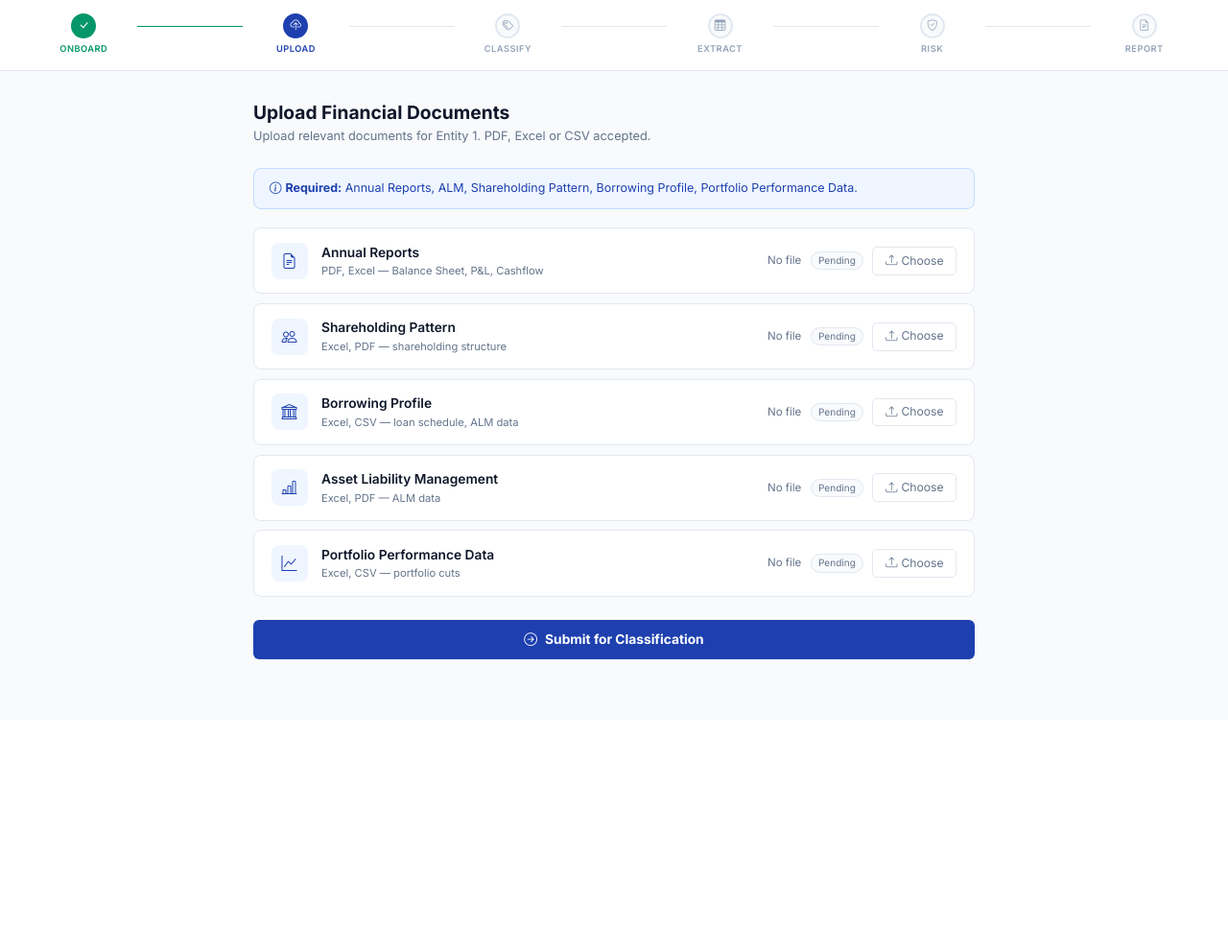
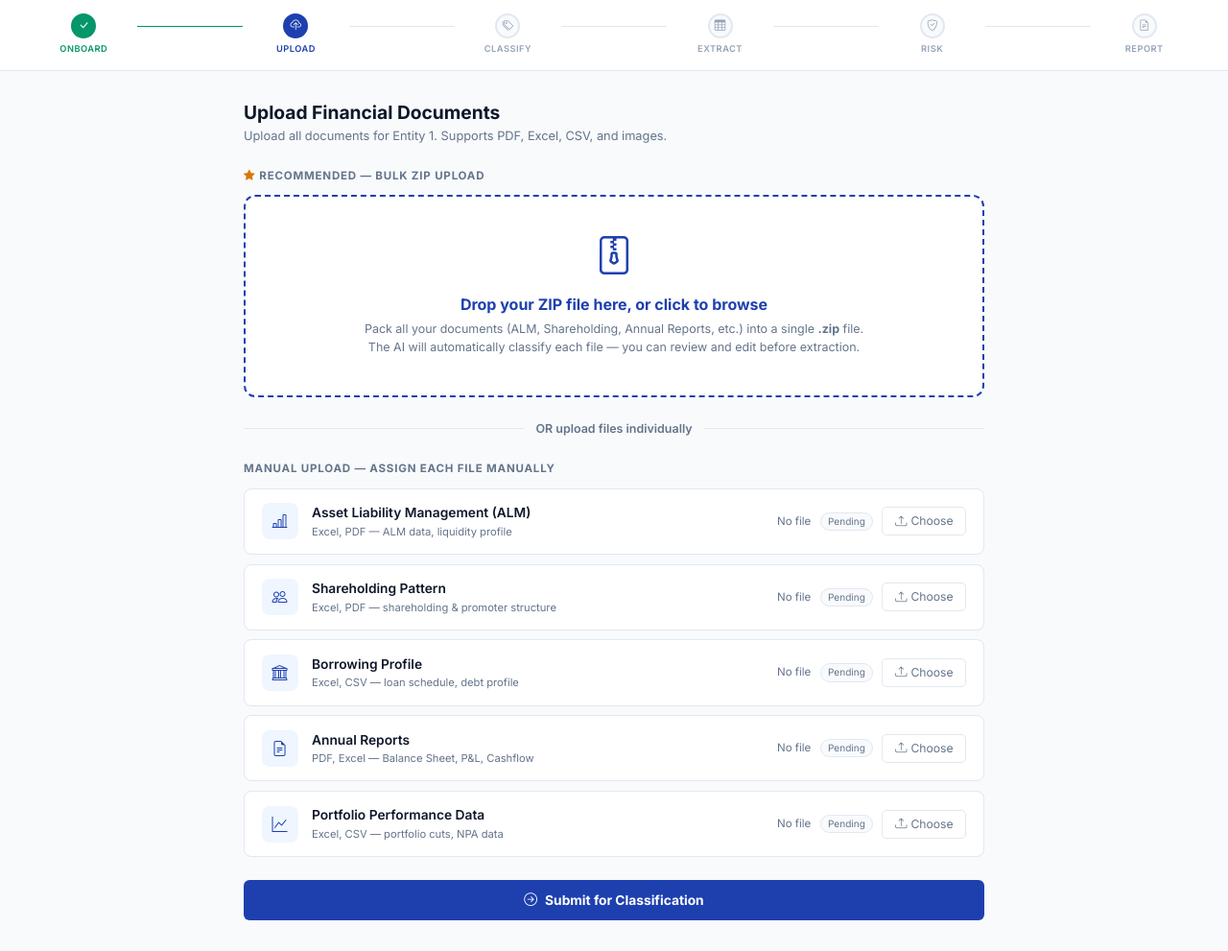
Before and after one commit to Akhil3111/intelli-credit-ai, a Flask app: page /entity/1/upload_documents in a window 1280 px wide. Shown: the part 50-1041 px from the top of the page at 96% size. Before the commit the page ends 737 px from the top, so only its background shows below. Run offline with Flask 3, Linux system fonts and the light colour scheme; some libraries are stand-ins or nearby versions.

Commit message:
feat: bulk ZIP upload with auto-classification
- Added auto_classify_file() using 35+ filename keyword rules
- POST /api/entity/<id>/upload_bulk extracts ZIP, classifies each file, redirects to review page
- upload_documents.html: ZIP drop zone (drag-and-drop) as primary method
- Individual file slots still available as fallback
- Supported: PDF, Excel, CSV, PNG, JPG, TIFF

````diff
--- a/src/python/app.py
+++ b/src/python/app.py
@@ -151,6 +151,156 @@ def create_entity():
 @app.route("/entity/<int:entity_id>/upload_documents", methods=["GET"])
 def upload_documents(entity_id):
     return render_template("upload_documents.html", entity_id=entity_id)
+
+
+# ── Auto-classifier (filename + content keyword matching) ─────────────────────
+_AUTO_CLASSIFY_RULES = [
+    # (category_key, display_name, filename_keywords, confidence)
+    ("alm_document",         "Asset Liability Management (ALM)",
+     ["alm", "asset_liab", "asset-liab", "liquidity", "maturity_profile",
+      "gap_analysis", "liability", "funding_profile"], 0.92),
+
+    ("shareholding_pattern", "Shareholding Pattern",
+     ["shareholding", "share_holding", "shareholder", "ownership",
+      "promoter_holding", "mca", "benpos", "equity_holding"], 0.93),
+
+    ("borrowing_profile",    "Borrowing Profile",
+     ["borrowing", "borrow", "loan_schedule", "credit_facility",
+      "term_loan", "working_capital", "debt_schedule",
+      "sanction_letter", "bank_limit"], 0.90),
+
+    ("annual_reports",       "Annual Report",
+     ["annual", "annual_report", "p&l", "pnl", "profit_loss",
+      "balance_sheet", "cashflow", "cash_flow", "financial_statement",
+      "audited", "standalone", "consolidated", "itar", "itr",
+      "gst_return", "gstr"], 0.91),
+
+    ("portfolio_data",       "Portfolio Cuts",
+     ["portfolio", "npa", "segment", "sector_cut", "performance",
+      "collection_efficiency", "pool", "disbursement",
+      "vintage", "delinquency", "dpd", "par"], 0.89),
+]
+_SUPPORTED_EXTS = {".pdf", ".xlsx", ".xls", ".csv", ".png", ".jpg", ".jpeg", ".tiff"}
+
+
+def auto_classify_file(filename: str) -> tuple[str, str, float]:
+    """
+    Returns (category_key, display_name, confidence) for a given filename.
+    Falls back to 'annual_reports' with 0.50 confidence if no rule matches.
+    """
+    name_lower = filename.lower().replace(" ", "_").replace("-", "_")
+    best_key, best_name, best_conf = "annual_reports", "Annual Report", 0.50
+
+    for cat_key, cat_name, keywords, base_conf in _AUTO_CLASSIFY_RULES:
+        for kw in keywords:
+            if kw in name_lower:
+                # Boost confidence slightly for longer / more specific keyword
+                conf = round(base_conf + min(len(kw) / 100, 0.07), 2)
+                if conf > best_conf:
+                    best_key, best_name, best_conf = cat_key, cat_name, conf
+                break   # first keyword match is enough per rule
+
+    return best_key, best_name, best_conf
+
+
+# ── Bulk ZIP Upload ───────────────────────────────────────────────────────────
+@app.route("/api/entity/<int:entity_id>/upload_bulk", methods=["POST"])
+def handle_bulk_upload(entity_id):
+    """
+    Accept a single .zip file, extract all supported documents,
+    auto-classify each one, and redirect to classification review.
+    """
+    import zipfile
+
+    entity_dir = os.path.join(app.config["UPLOAD_FOLDER"], str(entity_id))
+    os.makedirs(entity_dir, exist_ok=True)
+    _upd(entity_id, "documents_uploaded", "running", "Processing ZIP upload")
+
+    zip_file = request.files.get("bulk_zip")
+    if not zip_file or not zip_file.filename:
+        flash("Please select a ZIP file to upload.", "danger")
+        return redirect(url_for("upload_documents", entity_id=entity_id))
+
+    ext = os.path.splitext(zip_file.filename)[1].lower()
+    if ext != ".zip":
+        flash("Only .zip files are accepted for bulk upload.", "danger")
+        return redirect(url_for("upload_documents", entity_id=entity_id))
+
+    # Save the zip to a temp location, then extract
+    zip_save_path = os.path.join(entity_dir, secure_filename(zip_file.filename))
+    zip_file.save(zip_save_path)
+
+    conn   = get_db_connection()
+    cursor = conn.cursor()
+    classified_docs = []
+
+    try:
+        with zipfile.ZipFile(zip_save_path, "r") as zf:
+            for member in zf.infolist():
+                # Skip directories and hidden/system files
+                if member.is_dir():
+                    continue
+                fname = os.path.basename(member.filename)
+                if fname.startswith(".") or fname.startswith("__"):
+                    continue
+                file_ext = os.path.splitext(fname)[1].lower()
+                if file_ext not in _SUPPORTED_EXTS:
+                    logger.info(f"Skipping unsupported file: {fname}")
+                    continue
+
+                safe_fname = secure_filename(fname)
+                dest_path  = os.path.join(entity_dir, safe_fname)
+
+                # Extract file
+                with zf.open(member) as src, open(dest_path, "wb") as dst:
+                    dst.write(src.read())
+
+                # Auto-classify
+                cat_key, cat_name, confidence = auto_classify_file(safe_fname)
+
+                cursor.execute(
+                    "INSERT OR IGNORE INTO documents "
+                    "(entity_id, filename, category, status) VALUES (?,?,?,'Classified')",
+                    (entity_id, safe_fname, cat_name),
+                )
+                doc_id = cursor.lastrowid or 0
+                classified_docs.append({
+                    "id":         doc_id,
+                    "filename":   safe_fname,
+                    "category":   cat_name,
+                    "cat_key":    cat_key,
+                    "confidence": confidence,
+                })
+                logger.info(f"[Bulk] {safe_fname} → {cat_name} ({confidence*100:.0f}%)")
+
+    except zipfile.BadZipFile:
+        flash("The uploaded file is not a valid ZIP archive.", "danger")
+        conn.close()
+        return redirect(url_for("upload_documents", entity_id=entity_id))
+    finally:
+        # Remove the zip after extraction
+        try:
+            os.remove(zip_save_path)
+        except OSError:
+            pass
+
+    conn.commit()
+    conn.close()
+
+    if not classified_docs:
+        _upd(entity_id, "documents_uploaded", "failed", "No supported files found in ZIP")
+        flash("No supported document files found in the ZIP (supported: PDF, Excel, CSV, images).", "warning")
+        return redirect(url_for("upload_documents", entity_id=entity_id))
+
+    _upd(entity_id, "documents_uploaded", "completed", f"{len(classified_docs)} files extracted & classified")
+    _upd(entity_id, "classification", "running", "Awaiting analyst review")
+
+    return render_template(
+        "review_classification.html",
+        entity_id=entity_id,
+        documents=classified_docs,
+    )
+
 
 
 @app.route("/api/entity/<int:entity_id>/upload", methods=["POST"])
@@ -463,6 +613,24 @@ def download_report(entity_id, format_type):
 
 
 # ─────────────────────────────────────────────────────────────────────────────
+# OSINT Cache Control  (determinism fix)
+# ─────────────────────────────────────────────────────────────────────────────
+@app.route("/api/entity/<int:entity_id>/refresh_osint", methods=["DELETE"])
+def refresh_osint_cache(entity_id):
+    """
+    Delete the cached OSINT result for this entity so the next
+    pipeline run scrapes fresh data.
+    """
+    base_dir   = os.path.dirname(os.path.dirname(os.path.dirname(__file__)))
+    cache_path = os.path.join(base_dir, "data", "processed", str(entity_id), "osint_cache.json")
+    if os.path.exists(cache_path):
+        os.remove(cache_path)
+        logger.info(f"[Entity {entity_id}] OSINT cache cleared.")
+        return jsonify({"success": True, "message": "OSINT cache cleared. Next run will scrape fresh data."})
+    return jsonify({"success": False, "message": "No cache found for this entity."})
+
+
+# ─────────────────────────────────────────────────────────────────────────────
 # Gap 1 — Analyst Qualitative Notes
 # ─────────────────────────────────────────────────────────────────────────────
 @app.route("/api/entity/<int:entity_id>/notes", methods=["POST"])
--- a/src/python/modules/report_generator.py
+++ b/src/python/modules/report_generator.py
@@ -23,7 +23,11 @@ def _gemini_generate(prompt: str, fallback: dict | str) -> str | dict:
         return fallback
     try:
         client = genai.Client(api_key=api_key)
-        resp   = client.models.generate_content(model="gemini-2.0-flash", contents=prompt)
+        resp   = client.models.generate_content(
+            model="gemini-2.0-flash",
+            contents=prompt,
+            config={"temperature": 0.0},   # ← deterministic output
+        )
         return resp.text.replace("```json", "").replace("```", "").strip()
     except Exception as e:
         logger.warning(f"Gemini error: {e}")
--- a/src/python/templates/upload_documents.html
+++ b/src/python/templates/upload_documents.html
@@ -24,11 +24,36 @@ body{font-family:'Inter',sans-serif;background:var(--bg);color:var(--text);min-h
 .pc{flex:1;height:1px;background:var(--border);margin-bottom:18px;}
 .pc.done{background:var(--green);}
 
-.wrap{max-width:800px;margin:0 auto;padding:2rem 1.5rem;}
+.wrap{max-width:820px;margin:0 auto;padding:2rem 1.5rem;}
 h1{font-size:1.2rem;font-weight:700;margin-bottom:.2rem;}
 .sub{font-size:.8rem;color:var(--muted);margin-bottom:1.5rem;}
-.info-bar{background:#eff6ff;border:1px solid #bfdbfe;border-radius:8px;padding:.7rem 1rem;font-size:.78rem;color:#1e40af;margin-bottom:1.2rem;}
 
+/* ── ZIP upload zone ─────────────────────────────────────────────── */
+.zip-zone{
+  background:var(--white);border:2px dashed var(--primary);border-radius:12px;
+  padding:2rem 1.5rem;text-align:center;cursor:pointer;transition:background .2s;
+  margin-bottom:1.5rem;position:relative;
+}
+.zip-zone:hover{background:#eff6ff;}
+.zip-zone.dragging{background:#dbeafe;border-style:solid;}
+.zip-icon{font-size:2.5rem;color:var(--primary);margin-bottom:.5rem;}
+.zip-title{font-size:1rem;font-weight:700;color:var(--primary);margin-bottom:.3rem;}
+.zip-hint{font-size:.78rem;color:var(--muted);}
+.zip-fname{font-size:.82rem;font-weight:600;color:var(--green);margin-top:.5rem;}
+#zipInput{position:absolute;inset:0;opacity:0;cursor:pointer;width:100%;height:100%;}
+.btn-zip{
+  background:var(--primary);color:#fff;font-weight:700;font-size:.86rem;
+  border:none;padding:.65rem 2rem;border-radius:6px;cursor:pointer;
+  display:none;margin-top:1rem;width:100%;
+}
+.btn-zip.show{display:block;}
+.btn-zip:hover{background:#1e3a8a;}
+
+/* Divider */
+.or-divider{display:flex;align-items:center;gap:.75rem;margin:1.5rem 0;color:var(--muted);font-size:.78rem;font-weight:600;}
+.or-divider::before,.or-divider::after{content:'';flex:1;height:1px;background:var(--border);}
+
+/* Individual slots */
 .slot{background:var(--white);border:1px solid var(--border);border-radius:8px;padding:.9rem 1.1rem;margin-bottom:.6rem;display:flex;align-items:center;gap:.9rem;transition:border-color .2s;}
 .slot:hover{border-color:var(--primary);}
 .slot-icon{width:38px;height:38px;border-radius:8px;background:#eff6ff;display:flex;align-items:center;justify-content:center;font-size:1rem;color:var(--primary);flex-shrink:0;}
@@ -43,6 +68,7 @@ h1{font-size:1.2rem;font-weight:700;margin-bottom:.2rem;}
 .btn-choose:hover{border-color:var(--primary);color:var(--primary);}
 .btn-submit{background:var(--primary);color:#fff;font-weight:700;font-size:.86rem;border:none;padding:.65rem 2rem;border-radius:6px;cursor:pointer;width:100%;margin-top:.9rem;}
 .btn-submit:hover{background:#1e3a8a;}
+.section-hd{font-size:.72rem;font-weight:700;text-transform:uppercase;letter-spacing:.8px;color:var(--muted);margin-bottom:.7rem;}
 </style>
 </head>
 <body>
@@ -63,17 +89,41 @@ h1{font-size:1.2rem;font-weight:700;margin-bottom:.2rem;}
   <div class="pc"></div>
   <div class="ps"><div class="pd"><i class="bi bi-file-earmark-text"></i></div><div class="pl">Report</div></div>
 </div>
+
 <div class="wrap">
   <h1>Upload Financial Documents</h1>
-  <p class="sub">Upload relevant documents for Entity {{ entity_id }}. PDF, Excel or CSV accepted.</p>
-  <div class="info-bar"><i class="bi bi-info-circle me-1"></i><strong>Required:</strong> Annual Reports, ALM, Shareholding Pattern, Borrowing Profile, Portfolio Performance Data.</div>
+  <p class="sub">Upload all documents for Entity {{ entity_id }}. Supports PDF, Excel, CSV, and images.</p>
+
+  <!-- ── OPTION A: Bulk ZIP Upload ──────────────────────────────────── -->
+  <div class="section-hd"><i class="bi bi-star-fill me-1" style="color:var(--amber)"></i>Recommended — Bulk ZIP Upload</div>
+  <form action="/api/entity/{{ entity_id }}/upload_bulk" method="POST" enctype="multipart/form-data" id="zipForm">
+    <div class="zip-zone" id="zipZone">
+      <input type="file" name="bulk_zip" id="zipInput" accept=".zip" onchange="onZipSelect(this)">
+      <div class="zip-icon"><i class="bi bi-file-zip"></i></div>
+      <div class="zip-title">Drop your ZIP file here, or click to browse</div>
+      <div class="zip-hint">
+        Pack all your documents (ALM, Shareholding, Annual Reports, etc.) into a single <b>.zip</b> file.<br>
+        The AI will automatically classify each file — you can review and edit before extraction.
+      </div>
+      <div class="zip-fname" id="zipFname"></div>
+    </div>
+    <button type="submit" class="btn-zip" id="zipBtn" onclick="zipSubmit()">
+      <i class="bi bi-cpu me-2"></i>Upload &amp; Auto-Classify All Files
+    </button>
+  </form>
+
+  <!-- ── OR divider ─────────────────────────────────────────────────── -->
+  <div class="or-divider">OR upload files individually</div>
+
+  <!-- ── OPTION B: Individual Slots ────────────────────────────────── -->
+  <div class="section-hd">Manual Upload — Assign Each File Manually</div>
   <form action="/api/entity/{{ entity_id }}/upload" method="POST" enctype="multipart/form-data" id="upForm">
     {% set slots=[
-      ('alm_document','Annual Reports','file-earmark-text','PDF, Excel — Balance Sheet, P&L, Cashflow'),
-      ('shareholding_pattern','Shareholding Pattern','people','Excel, PDF — shareholding structure'),
-      ('borrowing_profile','Borrowing Profile','bank','Excel, CSV — loan schedule, ALM data'),
-      ('annual_reports','Asset Liability Management','bar-chart-line','Excel, PDF — ALM data'),
-      ('portfolio_data','Portfolio Performance Data','graph-up','Excel, CSV — portfolio cuts'),
+      ('alm_document','Asset Liability Management (ALM)','bar-chart-line','Excel, PDF — ALM data, liquidity profile'),
+      ('shareholding_pattern','Shareholding Pattern','people','Excel, PDF — shareholding & promoter structure'),
+      ('borrowing_profile','Borrowing Profile','bank','Excel, CSV — loan schedule, debt profile'),
+      ('annual_reports','Annual Reports','file-earmark-text','PDF, Excel — Balance Sheet, P&L, Cashflow'),
+      ('portfolio_data','Portfolio Performance Data','graph-up','Excel, CSV — portfolio cuts, NPA data'),
     ]%}
     {% for f,lbl,icon,hint in slots %}
     <div class="slot">
@@ -83,21 +133,57 @@ h1{font-size:1.2rem;font-weight:700;margin-bottom:.2rem;}
         <span class="fname" id="n_{{ f }}">No file</span>
         <span class="badge-pend" id="b_{{ f }}">Pending</span>
         <label class="btn-choose" for="fi_{{ f }}"><i class="bi bi-upload me-1"></i>Choose</label>
-        <input type="file" id="fi_{{ f }}" name="{{ f }}" style="display:none" accept=".pdf,.xls,.xlsx,.csv" onchange="pick(this,'{{ f }}')">
+        <input type="file" id="fi_{{ f }}" name="{{ f }}" style="display:none"
+               accept=".pdf,.xls,.xlsx,.csv,.png,.jpg,.jpeg" onchange="pick(this,'{{ f }}')">
       </div>
     </div>
     {% endfor %}
-    <button type="submit" class="btn-submit" id="subBtn"><i class="bi bi-arrow-right-circle me-2"></i>Submit for Classification</button>
+    <button type="submit" class="btn-submit" id="subBtn">
+      <i class="bi bi-arrow-right-circle me-2"></i>Submit for Classification
+    </button>
   </form>
 </div>
+
 <script>
-function pick(inp,f){
-  const file=inp.files[0];if(!file)return;
-  document.getElementById('n_'+f).textContent=file.name.length>22?file.name.slice(0,20)+'…':file.name;
-  const b=document.getElementById('b_'+f);b.textContent='Ready';b.className='badge-ready';
+// ZIP drag-and-drop
+const zone = document.getElementById('zipZone');
+zone.addEventListener('dragover', e => { e.preventDefault(); zone.classList.add('dragging'); });
+zone.addEventListener('dragleave', () => zone.classList.remove('dragging'));
+zone.addEventListener('drop', e => {
+  e.preventDefault(); zone.classList.remove('dragging');
+  const f = e.dataTransfer.files[0];
+  if (f && f.name.endsWith('.zip')) {
+    document.getElementById('zipInput').files;
+    showZipFile(f.name);
+    // Assign dropped file to input via DataTransfer
+    const dt = new DataTransfer(); dt.items.add(f);
+    document.getElementById('zipInput').files = dt.files;
+  }
+});
+function onZipSelect(inp) {
+  if (inp.files[0]) showZipFile(inp.files[0].name);
 }
-document.getElementById('upForm').addEventListener('submit',()=>{
-  const b=document.getElementById('subBtn');b.disabled=true;b.innerHTML='<i class="bi bi-hourglass-split me-2"></i>Uploading…';
+function showZipFile(name) {
+  document.getElementById('zipFname').textContent = '📦 ' + name;
+  const btn = document.getElementById('zipBtn');
+  btn.classList.add('show');
+}
+function zipSubmit() {
+  const btn = document.getElementById('zipBtn');
+  btn.disabled = true;
+  btn.innerHTML = '<i class="bi bi-hourglass-split me-2"></i>Extracting & Classifying…';
+  document.getElementById('zipForm').submit();
+}
+
+// Individual file picker
+function pick(inp, f) {
+  const file = inp.files[0]; if (!file) return;
+  document.getElementById('n_' + f).textContent = file.name.length > 22 ? file.name.slice(0, 20) + '…' : file.name;
+  const b = document.getElementById('b_' + f); b.textContent = 'Ready'; b.className = 'badge-ready';
+}
+document.getElementById('upForm').addEventListener('submit', () => {
+  const b = document.getElementById('subBtn'); b.disabled = true;
+  b.innerHTML = '<i class="bi bi-hourglass-split me-2"></i>Uploading…';
 });
 </script>
 <script src="https://cdn.jsdelivr.net/npm/bootstrap@5.3.0/dist/js/bootstrap.bundle.min.js"></script>
````
Also changed, not shown: src/data/processed/8/entity_financials.json (added, +20 -0 lines), src/python/modules/risk_engine.py (+21 -4 lines), data/intellicredit.db, 2 other files.
